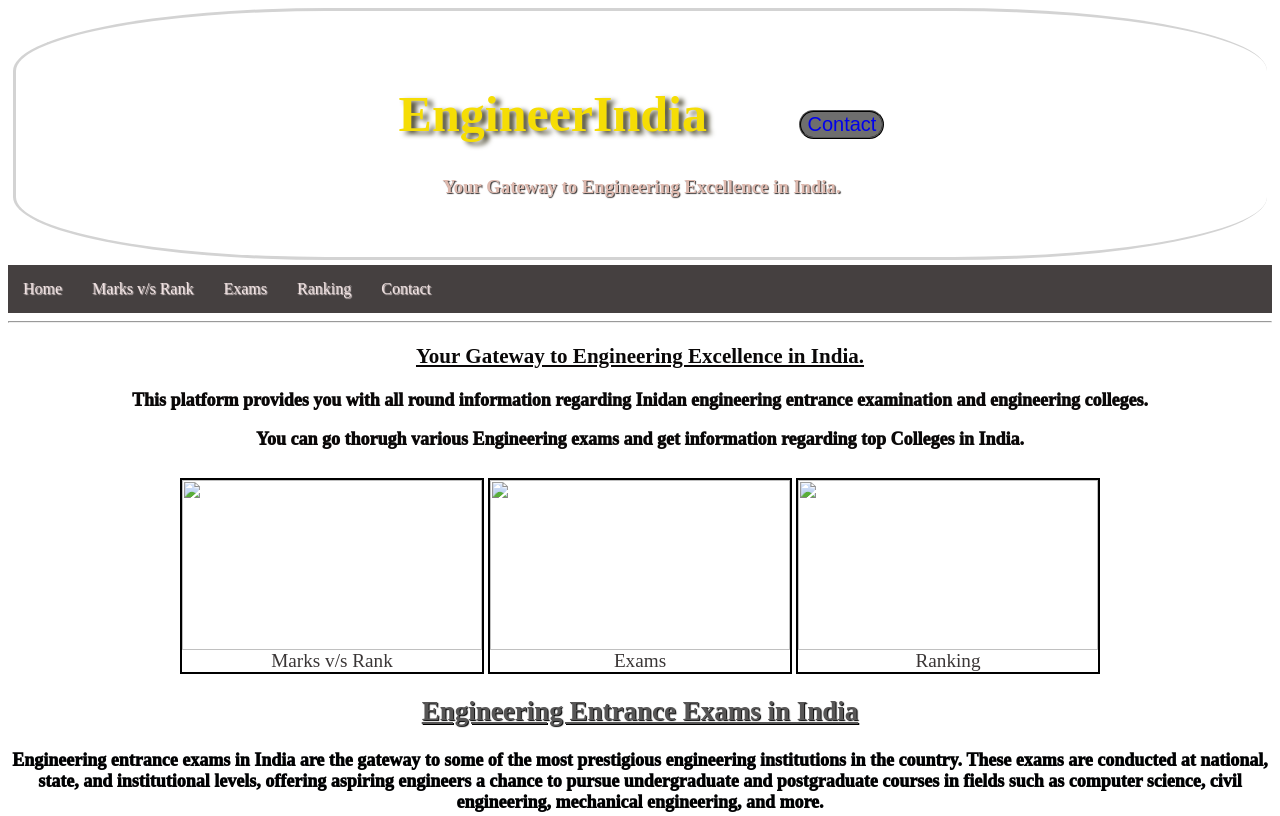
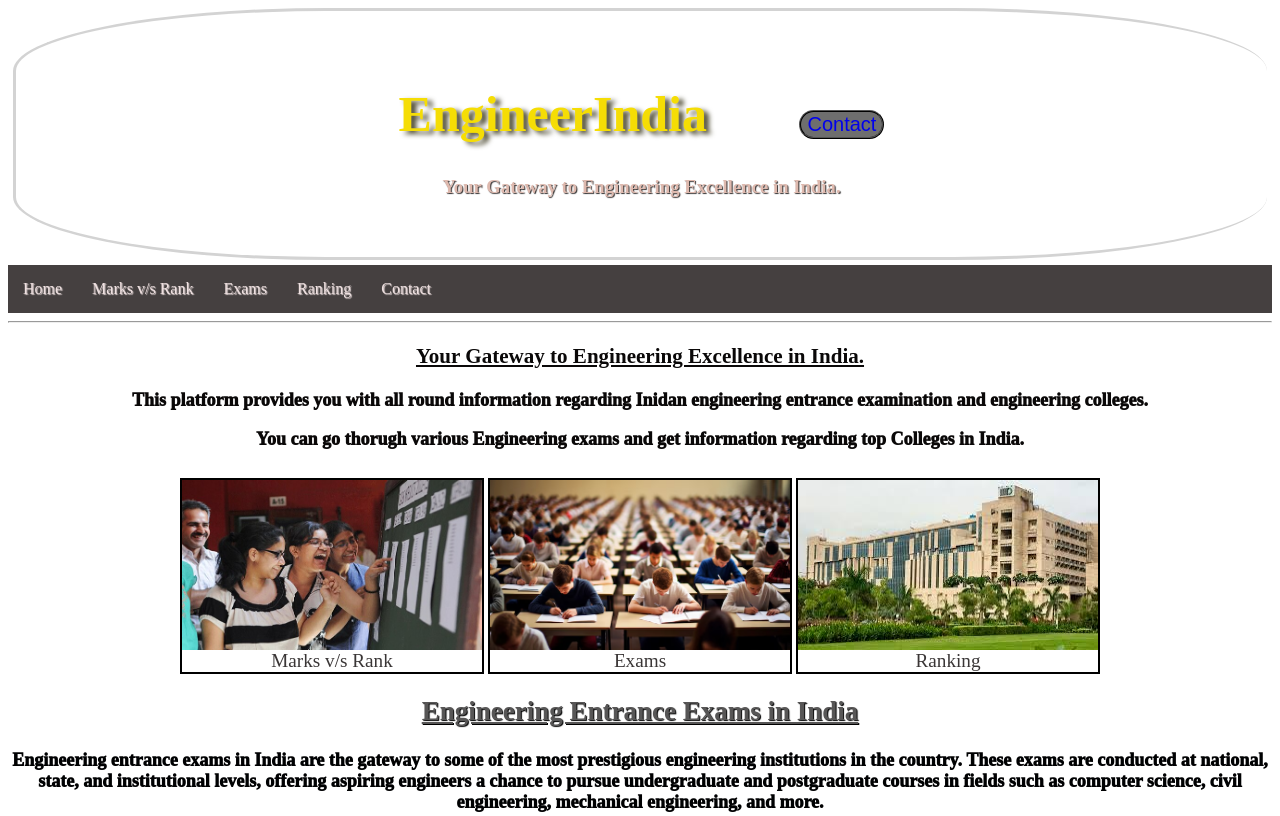
Before and after one commit to apoorwa46/engineerindia.github.io, a plain HTML site: page index.html in a window 1280 px wide. Shown: the top 816 px of the page. Drawn offline with Linux system fonts and the light colour scheme.

Commit message:
Update index.html

```diff
--- a/index.html
+++ b/index.html
@@ -40,15 +40,15 @@
             </p>
         </div>
         <div class="gallery">
-            <a href="marksvsrank.html"><img src="images/markslog.jpg"></a>
+            <a href="marksvsrank.html"><img src="markslog.jpg"></a>
             <div class="descript">Marks v/s Rank</div>
         </div>
         <div class="gallery">
-            <a href="exams.html"><img src="images/examslogo.jpg"></a>
+            <a href="exams.html"><img src="examslogo.jpg"></a>
             <div class="descript">Exams</div>
         </div>
         <div class="gallery">
-            <a href="ranking.html"><img src="images/rankinglogo.jpg"></a>
+            <a href="ranking.html"><img src="rankinglogo.jpg"></a>
             <div class="descript">Ranking</div>
         </div>
         <section id="about" class="about">
```
